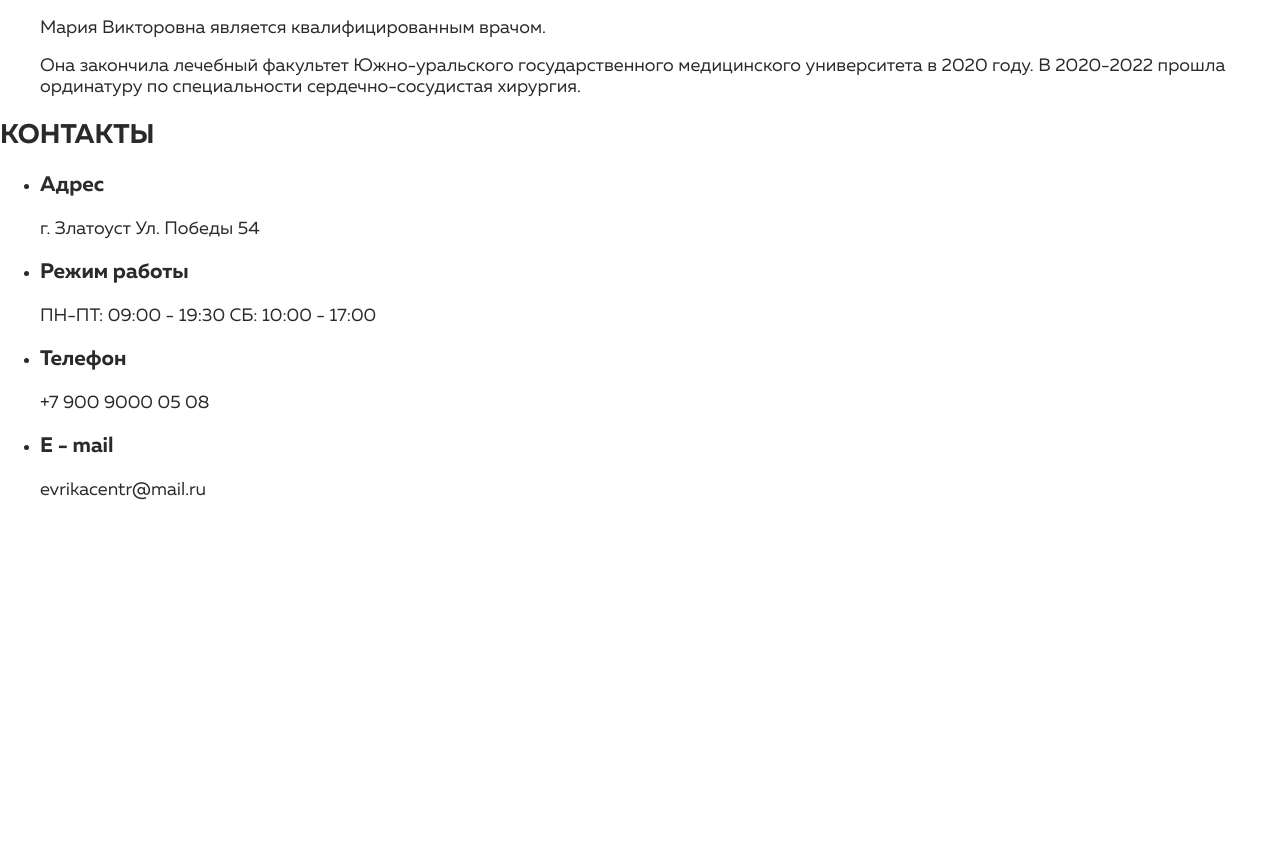
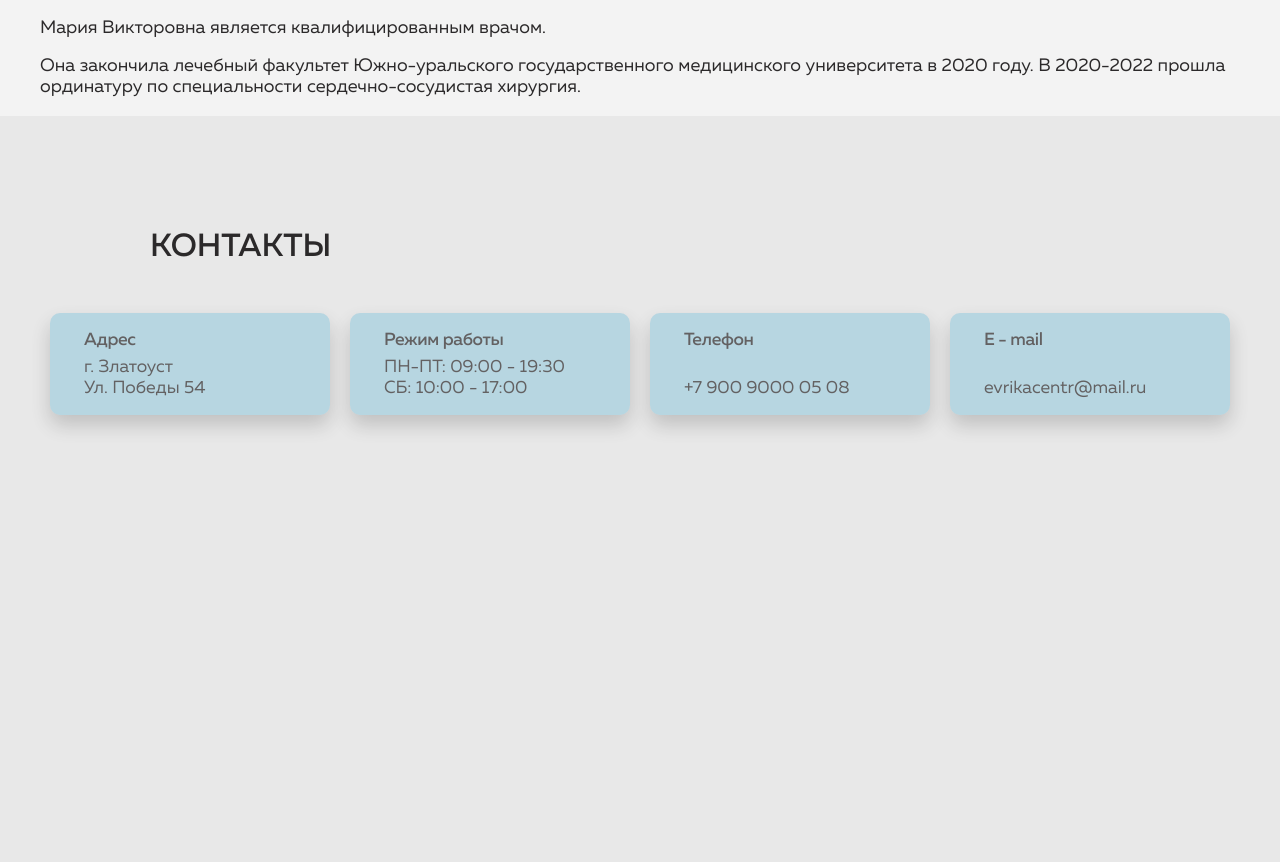
Before and after one commit to WadimSh/evrika, a website built with webpack: page src/index.html in a window 1280 px wide. Shown: the part 5427-6289 px from the top of the page. Built offline with nearby package versions, Linux system fonts and the light colour scheme.

Commit message:
fix: сделана верстка для десктопа блока contacts

```diff
--- /dev/null
+++ b/src/blocks/main/contacts/contacts.css
@@ -0,0 +1,60 @@
+.contacts {
+  width: 100%;
+  background-color: var(--reviews-contacts-background);
+  display: flex;
+  flex-direction: column;
+  justify-content: center;
+  align-items: center;
+}
+
+.contacts__wrapper {
+  margin: 115px 0;
+}
+
+.contacts__title {
+  margin: 0 0 50px 100px;
+  font-weight: 500;
+  font-size: 2rem;
+  line-height: 100%;
+}
+
+.contacts__list {
+  margin: 0 0 50px;
+  padding: 0;
+  display: flex;
+  gap: 20px;
+  list-style-type: none;
+}
+
+.cotacts__item {
+  width: 280px;
+  height: 102px;
+  background: rgba(2, 149, 201, .3);
+  opacity: .7;
+  box-sizing: border-box;
+  box-shadow: 0 10px 20px rgba(0, 0, 0, .25);
+  border-radius: 10px;
+  padding: 17px 34px;
+  display: flex;
+  flex-direction: column;
+  justify-content: space-between;
+}
+
+.contacts__item-title {
+  margin: 0;
+  font-weight: 500;
+  font-size: 1.1rem;
+  line-height: 115%;
+  letter-spacing: -.02em;
+}
+
+.contacts__item-subtitle {
+  margin: 0;
+  font-weight: 400;
+  font-size: 1.1rem;
+  line-height: 115%;
+}
+
+.contacts__map {
+  filter: drop-shadow(0 3px 10px rgba(0, 0, 0, .25));
+}
--- a/src/blocks/main/main.css
+++ b/src/blocks/main/main.css
@@ -5,6 +5,8 @@
 @import url(./advantage/advantage.css);
 @import url(./offert/offert.css);
 @import url(./reviews/reviews.css);
+@import url(./team/team.css);
+@import url(./contacts/contacts.css);
 
 .main {
   flex: auto;
--- /dev/null
+++ b/src/blocks/main/team/team.css
@@ -0,0 +1,8 @@
+.team {
+  width: 100%;
+  background-color: var(--team-background);
+  display: flex;
+  flex-direction: column;
+  justify-content: center;
+  align-items: center;
+}
--- a/src/index.html
+++ b/src/index.html
@@ -232,7 +232,7 @@
         <ul class="contacts__list">
           <li class="cotacts__item">
             <h3 class="contacts__item-title">Адрес</h3>
-            <p class="contacts__item-subtitle">г. Златоуст Ул. Победы 54</p>
+            <p class="contacts__item-subtitle">г. Златоуст Ул.&nbsp;Победы&nbsp;54</p>
           </li>
           <li class="cotacts__item">
             <h3 class="contacts__item-title">Режим работы</h3>
@@ -247,9 +247,8 @@
             <p class="contacts__item-subtitle">evrikacentr@mail.ru</p>
           </li>
         </ul>
-        <iframe src="https://yandex.ru/map-widget/v1/?um=constructor%3A454e16b06b643092dffc32f0af6294445be20cafdf9fd4ecda0a81af2d5bdf3c&amp;source=constructor" width="1180" height="340" frameborder="0"></iframe>
+        <iframe class="contacts__map" src="https://yandex.ru/map-widget/v1/?um=constructor%3Ab81ee45cf7837f976a82ef47f443e3a64cef8196fc05265ce8f4d6aa5ed8905b&amp;source=constructor" width="1180" height="340" frameborder="0"></iframe>
       </div>
-
     </section>
   </main>
   <footer class="footer">
```
